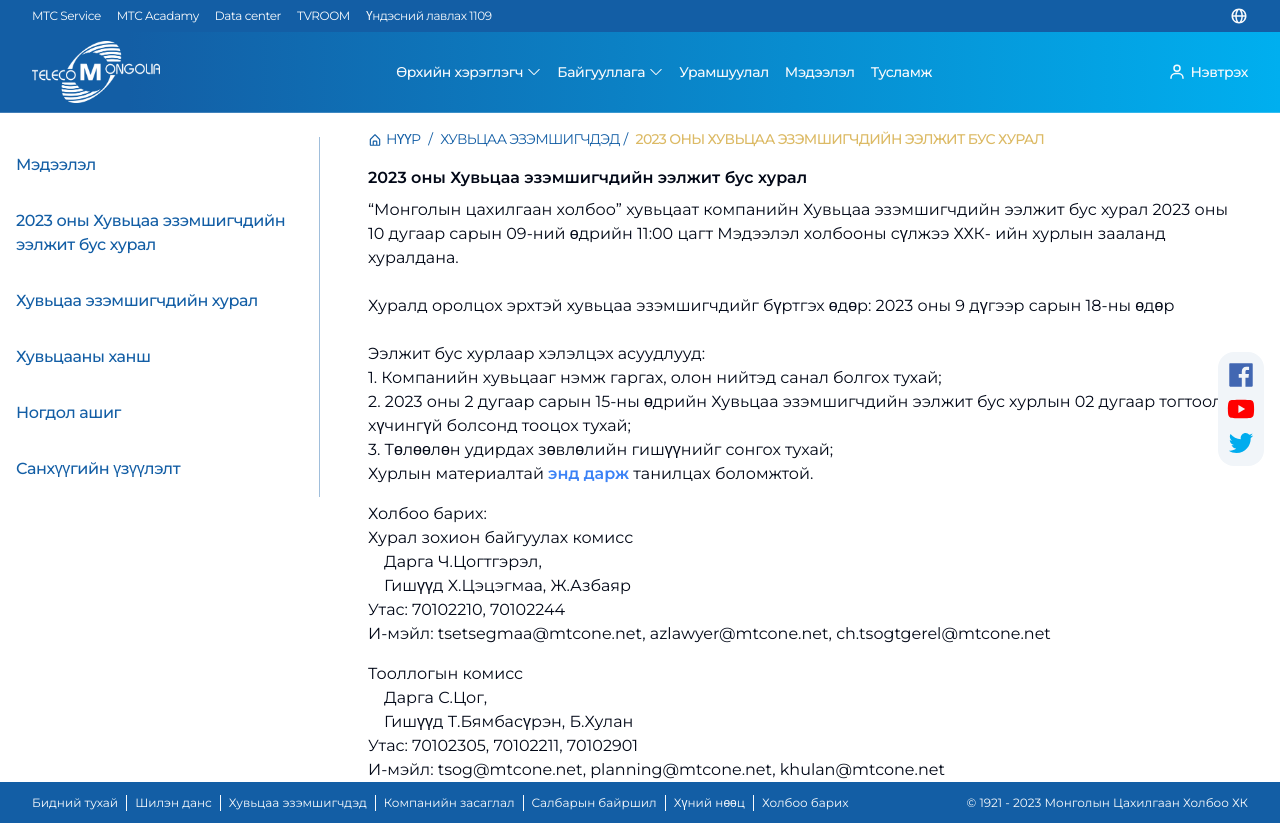
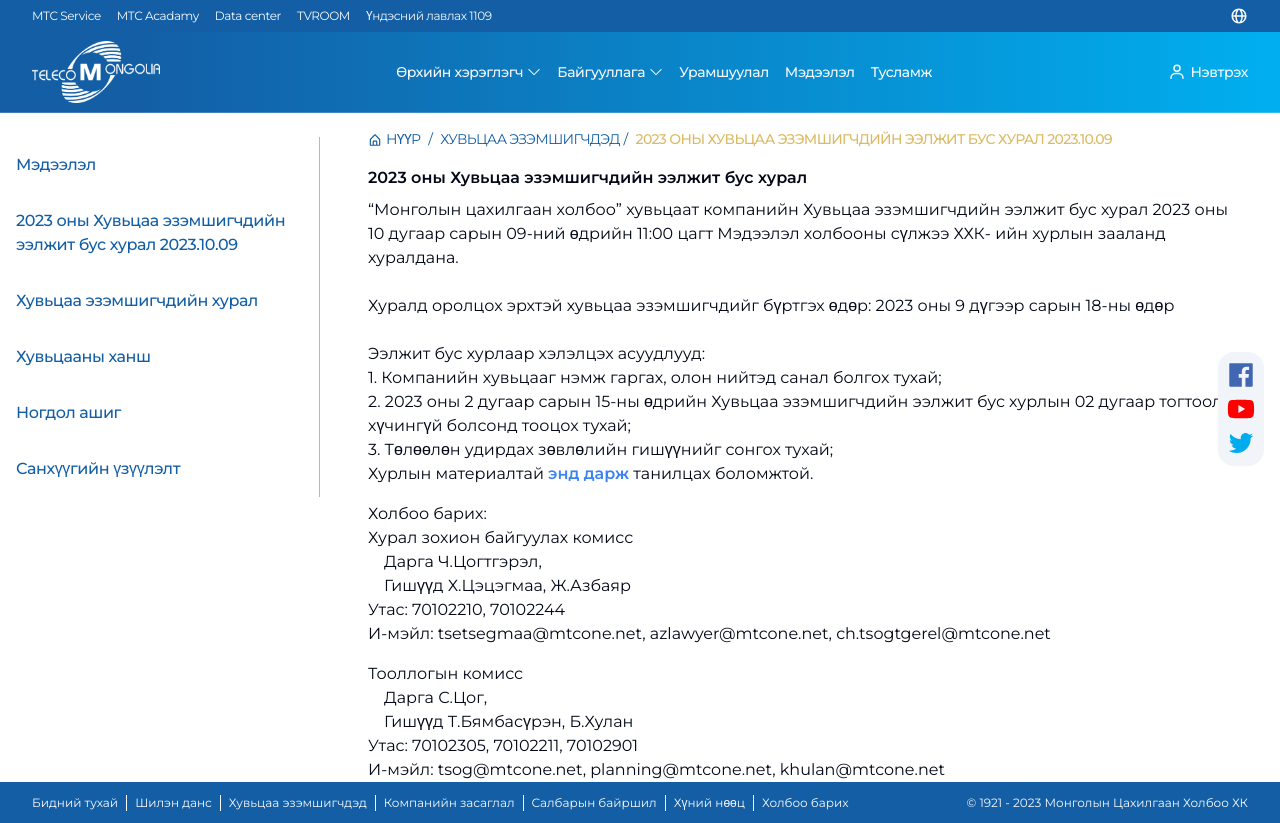
Before and after one commit to Flash7227/telmongolia, a Next.js app: page /shareholders/202302 in a window 1280 px wide. Built offline with nearby package versions, Linux system fonts and the light colour scheme.

Commit message:
fixed shareholders

```diff
--- a/src/app/shareholders/202302/page.tsx
+++ b/src/app/shareholders/202302/page.tsx
@@ -1,5 +1,5 @@
 import Breadcrumb from "@/components/ui/breadcrumb";
-const breadcrumb = ["Хувьцаа эзэмшигчдэд", "2023 оны Хувьцаа эзэмшигчдийн ээлжит бус хурал"];
+const breadcrumb = ["Хувьцаа эзэмшигчдэд", "2023 оны Хувьцаа эзэмшигчдийн ээлжит бус хурал 2023.10.09"];
 
 const Page = () => {
     return (
--- a/src/app/shareholders/sidebar.tsx
+++ b/src/app/shareholders/sidebar.tsx
@@ -4,7 +4,7 @@
         <div className="h-full p-4 border-r border-brand-1/40 w-[320px] mt-6">
             <ul className="flex flex-col h-full space-y-8 font-medium tracking-tight text-brand-1">
                 <Link href="/shareholders/news" className="hover:text-brand-2 transition-colors">Мэдээлэл</Link>
-                <Link href="/shareholders/202302" className="hover:text-brand-2 transition-colors">2023 оны Хувьцаа эзэмшигчдийн ээлжит бус хурал</Link>
+                <Link href="/shareholders/202302" className="hover:text-brand-2 transition-colors">2023 оны Хувьцаа эзэмшигчдийн ээлжит бус хурал 2023.10.09</Link>
                 <Link href="/shareholders" className="hover:text-brand-2 transition-colors">Хувьцаа эзэмшигчдийн хурал</Link>
                 <Link href="https://www.mse.mn/mn/company/209" target="_blank" rel="noreferrer" className="hover:text-brand-2 transition-colors">Хувьцааны ханш</Link>
                 <Link href="https://www.mse.mn/mn/company/209" target="_blank" rel="noreferrer" className="hover:text-brand-2 transition-colors">Ногдол ашиг</Link>
```
